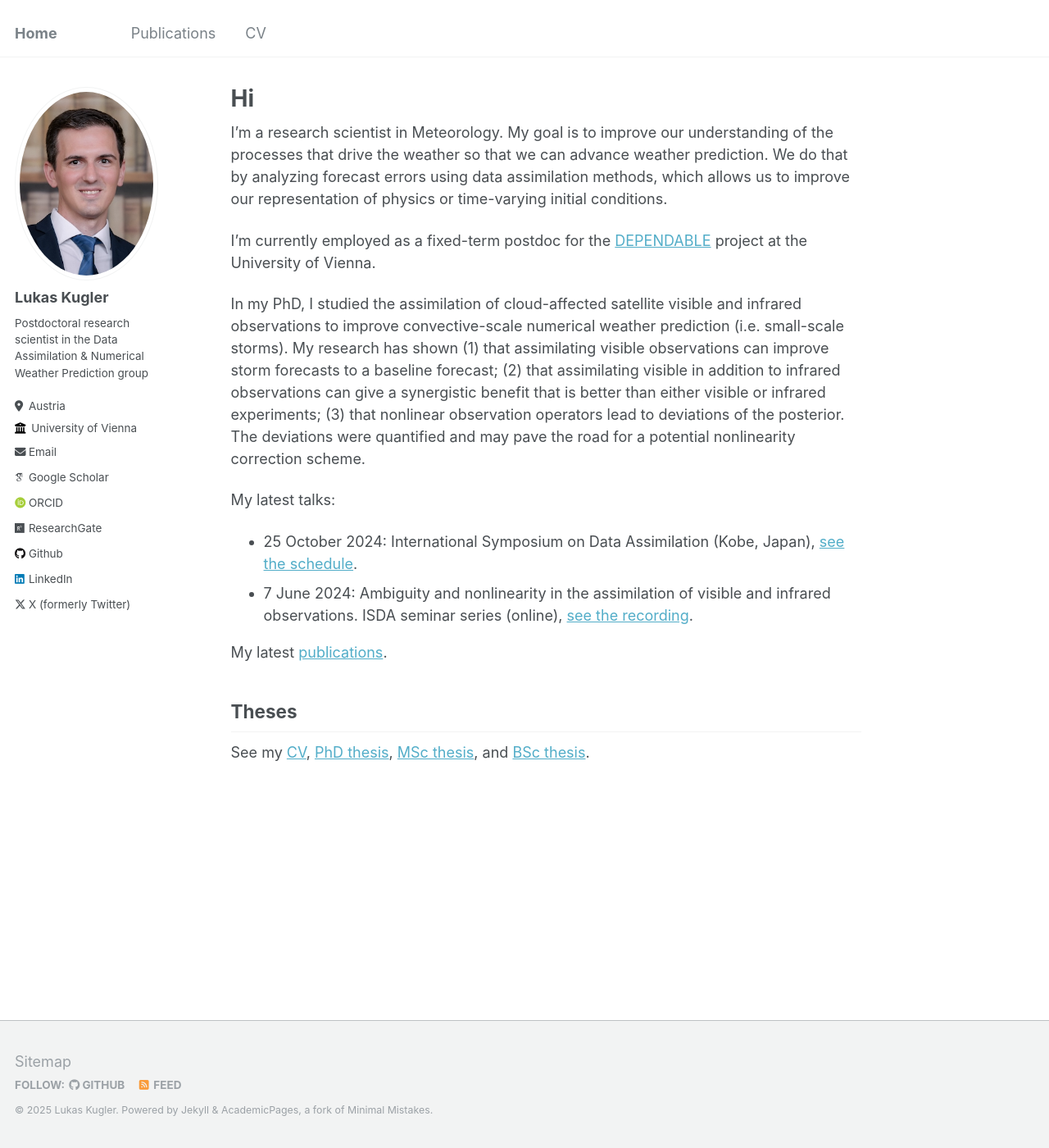
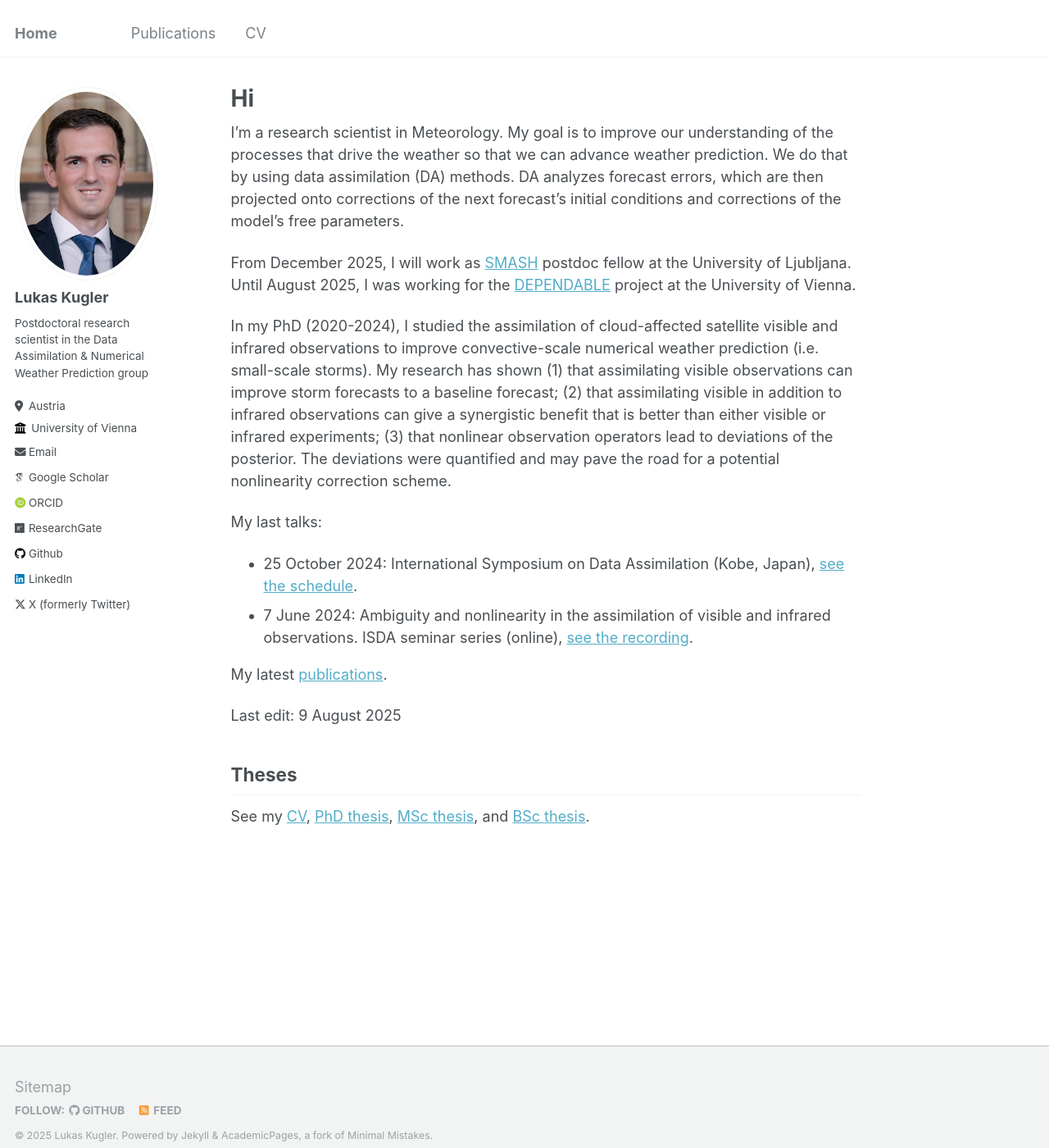
Before and after one commit to lkugler/lkugler.github.io, a Jekyll site: the page built from _pages/about.md, in a window 1280 px wide and 1400 px high. Shown: the whole window at 82% size. Built offline with Jekyll 4.4.1, drawn with Linux system fonts in a browser that asks for light colours; some web fonts are replaced.

Commit message:
Update about.md

```diff
--- a/_pages/about.md
+++ b/_pages/about.md
@@ -7,20 +7,23 @@ redirect_from:
   - /about.html
 ---
 
-I'm a research scientist in Meteorology. My goal is to improve our understanding of the processes that drive the weather so that we can advance weather prediction. We do that by analyzing forecast errors using data assimilation methods, which allows us to improve our representation of physics or time-varying initial conditions.
+I'm a research scientist in Meteorology. My goal is to improve our understanding of the processes that drive the weather so that we can advance weather prediction. We do that by using data assimilation (DA) methods. DA analyzes forecast errors, which are then projected onto corrections of the next forecast's initial conditions and corrections of the model's free parameters.
 
-I'm currently employed as a fixed-term postdoc for the [DEPENDABLE](https://www.fwf.ac.at/forschungsradar/10.55776/P37259) project at the University of Vienna.
+From December 2025, I will work as [SMASH](https://smash.ung.si/) postdoc fellow at the University of Ljubljana.
+Until August 2025, I was working for the [DEPENDABLE](https://www.fwf.ac.at/forschungsradar/10.55776/P37259) project at the University of Vienna.
 
-In my PhD, I studied the assimilation of cloud-affected satellite visible and infrared observations to improve convective-scale numerical weather prediction (i.e. small-scale storms).
+In my PhD (2020-2024), I studied the assimilation of cloud-affected satellite visible and infrared observations to improve convective-scale numerical weather prediction (i.e. small-scale storms).
 My research has shown (1) that assimilating visible observations can improve storm forecasts to a baseline forecast;
 (2) that assimilating visible in addition to infrared observations can give a synergistic benefit that is better than either visible or infrared experiments;
 (3) that nonlinear observation operators lead to deviations of the posterior. The deviations were quantified and may pave the road for a potential nonlinearity correction scheme.
 
-My latest talks:
+My last talks:
 - 25 October 2024: International Symposium on Data Assimilation (Kobe, Japan), [see the schedule](https://www.data-assimilation.riken.jp/isda2024/#15/34.65479/135.22148).
 - 7 June 2024: Ambiguity and nonlinearity in the assimilation of visible and infrared observations. ISDA seminar series (online), [see the recording](https://www.youtube.com/watch?v=qM19Z6JMqsw&pp=ygUMbHVrYXMga3VnbGVy).
 
 My latest [publications](https://lkugler.github.io/publications).
 
+Last edit: 9 August 2025
+
 ## Theses
 See my [CV](https://lkugler.github.io/cv), [PhD thesis](https://lkugler.github.io/dissertation), [MSc thesis](https://lkugler.github.io/mthesis), and [BSc thesis](https://lkugler.github.io/bthesis).
```
